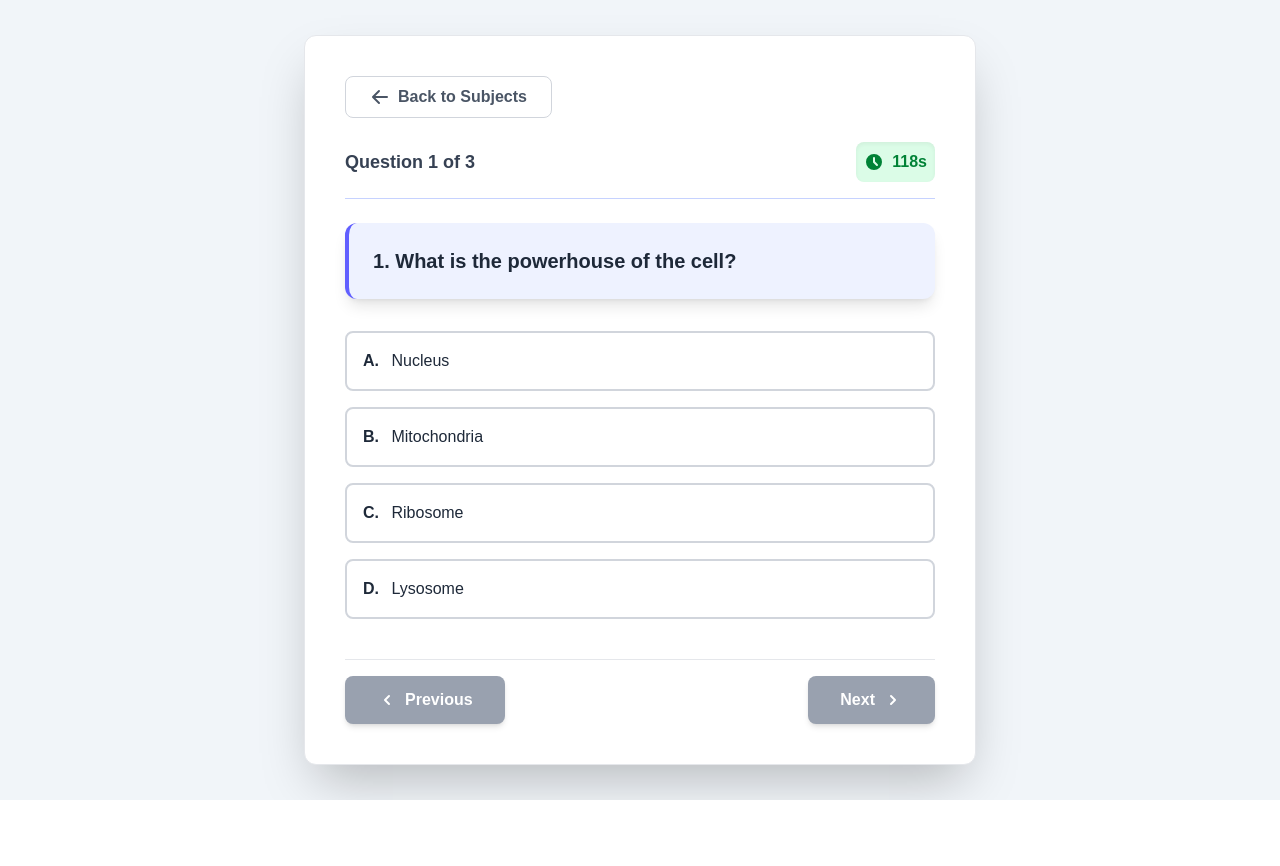
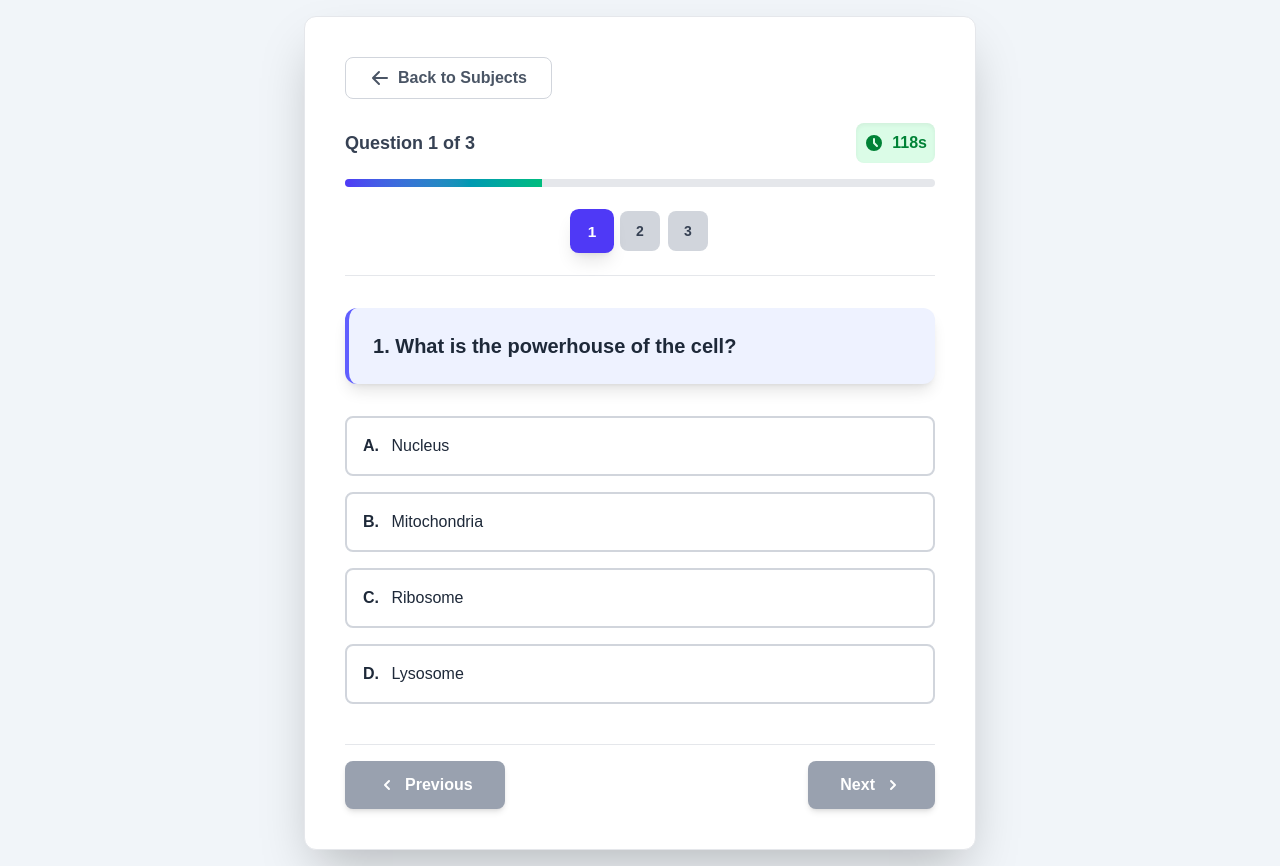
Before and after one commit to emteezet/SmartExam, a Next.js app: page /exam/biology in a window 1280 px wide. Both pictures are taken after a click on the button "Start Exam Now →". Before the commit the page ends 800 px from the top, so only its background shows below. Built offline with nearby package versions, Linux system fonts and the light colour scheme.

Commit message:
Add question pagination with jump-to-question functionality

```diff
--- a/app/exam/[subject]/page.jsx
+++ b/app/exam/[subject]/page.jsx
@@ -242,6 +242,12 @@ export default function SubjectExam() {
     }
   };
 
+  const jumpToQuestionHandler = (questionIndex) => {
+    if (questionIndex >= 0 && questionIndex < totalQuestions) {
+      setCurrentQuestionIndex(questionIndex);
+    }
+  };
+
   let content;
   switch (examState) {
     case "exam":
@@ -255,6 +261,7 @@ export default function SubjectExam() {
           selectAnswerHandler={selectAnswerHandler}
           nextQuestionHandler={nextQuestionHandler}
           previousQuestionHandler={previousQuestionHandler}
+          jumpToQuestionHandler={jumpToQuestionHandler}
           finishExamHandler={finishExam}
         />
       );
--- a/components/exam/ExamPage.jsx
+++ b/components/exam/ExamPage.jsx
@@ -12,6 +12,7 @@ const ExamPage = ({
   nextQuestionHandler,
   finishExamHandler,
   previousQuestionHandler,
+  jumpToQuestionHandler,
 }) => {
   const [showWarning, setShowWarning] = useState(false);
   const isLastQuestion = currentQuestionIndex === totalQuestions - 1;
@@ -81,8 +82,9 @@ const ExamPage = ({
         </button>
       </div>
 
-      {/* Timer & Status Bar */}
-      <div className="flex justify-between items-center mb-6 pb-4 border-b border-indigo-200">
+      {/* Question Pagination */}
+      <div className="mb-8 pb-6 border-b border-gray-200">
+        <div className="flex items-center justify-between mb-4">
           <div className="text-lg font-bold text-gray-700">
             Question <span>{currentQuestionIndex + 1}</span> of {totalQuestions}
           </div>
@@ -106,6 +108,44 @@ const ExamPage = ({
               />
             </svg>
             <span>{timeLeft}s</span>
+          </div>
+        </div>
+
+        {/* Progress bar */}
+        <div className="w-full bg-gray-200 rounded-full h-2 overflow-hidden">
+          <div
+            className="bg-gradient-to-r from-indigo-600 to-emerald-500 h-full transition-all duration-300"
+            style={{
+              width: `${((currentQuestionIndex + 1) / totalQuestions) * 100}%`,
+            }}
+          ></div>
+        </div>
+
+        {/* Question numbers pagination */}
+        <div className="mt-6 flex flex-wrap gap-2 justify-center">
+          {Array.from({ length: totalQuestions }).map((_, idx) => (
+            <button
+              key={idx}
+              onClick={() => {
+                if (jumpToQuestionHandler && idx !== currentQuestionIndex) {
+                  jumpToQuestionHandler(idx);
+                }
+              }}
+              className={`
+                h-10 w-10 rounded-lg font-bold transition-all duration-200 text-sm
+                ${
+                  idx === currentQuestionIndex
+                    ? "bg-indigo-600 text-white shadow-lg scale-110"
+                    : idx < currentQuestionIndex
+                    ? "bg-emerald-500 text-white hover:bg-emerald-600 cursor-pointer"
+                    : "bg-gray-300 text-gray-700 hover:bg-gray-400 cursor-pointer"
+                }
+              `}
+              title={`Question ${idx + 1}`}
+            >
+              {idx + 1}
+            </button>
+          ))}
         </div>
       </div>
 
```
Lines whose indentation alone changed are shown as unchanged.
